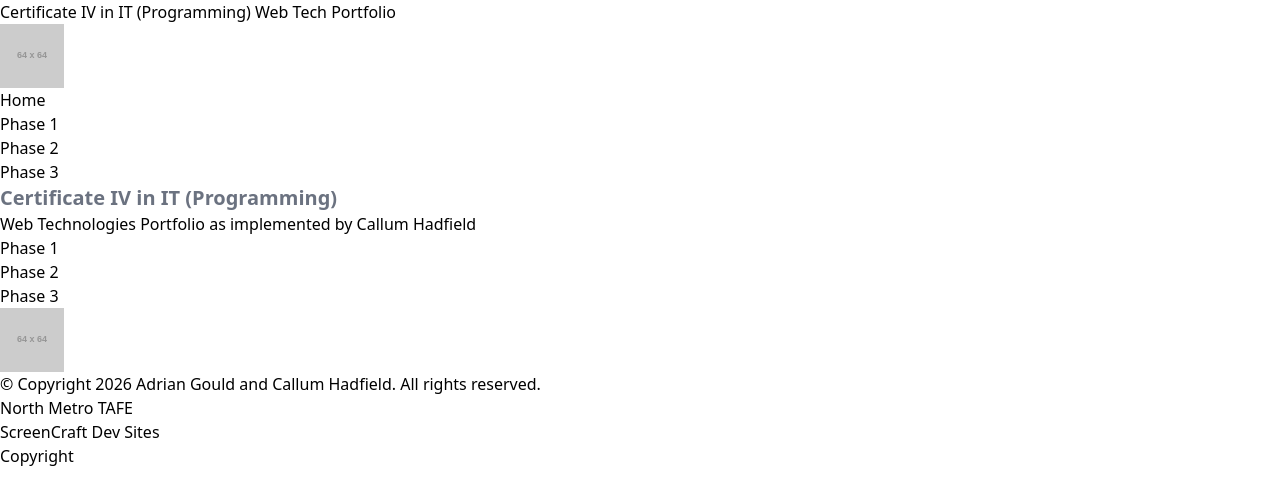
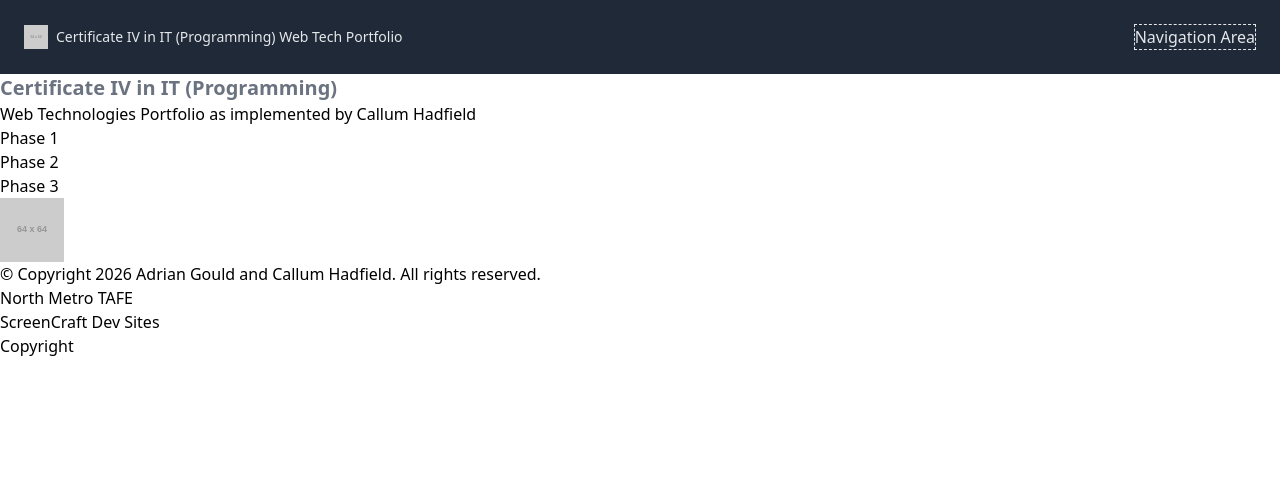
Before and after one commit to j391820/C4Prog-WT-26S2-Portfolio-Callum-Hadfield, a website: page index.html in a window 1280 px wide. Drawn offline with Linux system fonts and the light colour scheme; placeholder pictures from the web are drawn by us.

Commit message:
feat(phase-3): Implement header using TailwindCSS

```diff
--- a/index.html
+++ b/index.html
@@ -7,9 +7,18 @@
     <link rel="stylesheet" href="./assets/css/site.css">
   </head>
   <body>
-    <header>
-      <h1>Certificate IV in IT (Programming) Web Tech Portfolio</h1>
-      <img src="https://placehold.co/64?text=logo" alt="Logo">
+    <header class="sticky top-0 flex flex-col justify-between p-6 mx-auto md:flex-row gap-2 bg-gray-800 text-gray-200">
+        <a class="flex items-center mb-4 title-font md:mb-0 gap-2">
+            <img src="https://placehold.co/64?text=logo" alt="Logo" class="h-6">
+            <h1 class="text-sm">Certificate IV in IT (Programming) Web Tech Portfolio</h1>
+        </a>
+        <section class="flex text-base md:ml-auto border border-dashed">
+            <p>Navigation Area</p>
+        </section>
+      </header>
+    <!-- <header class="bg-black text-white/80 sticky top-0 p-4 pb-6 flex flex-row z-10 gap-x-10">
+      <img class="w-16" src="https://placehold.co/64?text=logo" alt="Logo">
+      <h1 class="grow p1-4">Certificate IV in IT (Programming) Web Tech Portfolio</h1>
       <nav>
         <ul>
           <li><a href=".">Home</a></li>
@@ -18,7 +27,7 @@
           <li><a href="phase-3">Phase 3</a></li>
         </ul>
       </nav>
-    </header>
+    </header> -->
     <main>
       <article>
         <header>
```
Also changed, not shown: assets/css/site.css.
